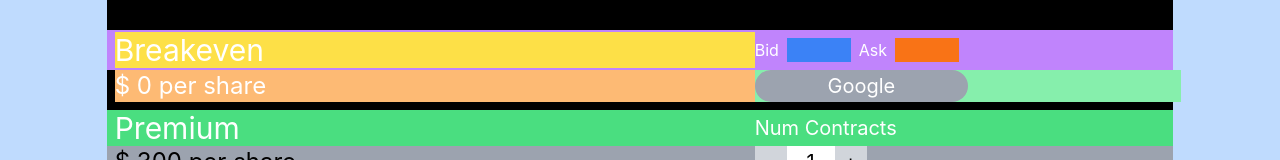
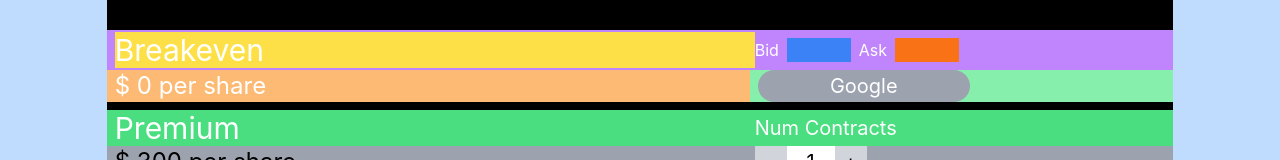
Before and after one commit to Jtog123/Options-Break-Even-Calculator, a React (Create React App) app in the folder client/options-calc/: page / in a window 1280 px wide. Shown: the part 306-466 px from the top of the page. Built offline with nearby package versions, Linux system fonts and the light colour scheme; no server answers.

Commit message:
layout fixes

```diff
--- a/client/options-calc/src/MainPage.js
+++ b/client/options-calc/src/MainPage.js
@@ -342,7 +342,7 @@ function MainPage() {
                     </div>
                 </div>
 
-                <div className="stock-info mt-4 text-black w-full bg-blue-300 min-h-14 flex space-x-10">
+                <div className="stock-info mt-4 text-black w-full bg-blue-300 min-h-14 flex space-x-4 md:space-x-10">
                     <div className="ticker-stock-info bg-red-300">
                         <h1 className="text-2xl ml-2">
                             {ticker}
@@ -493,12 +493,12 @@ function MainPage() {
 
                 </div>
 
-                <div className="price-box contracts text-white bg-orange-300 flex items-center ml-2 w-full  ">
-                    <h1 className=' breakeven-box text-2xl w-1/2 md:w-3/5 '>
+                <div className="price-box contracts text-white bg-orange-300 flex items-center  w-full  ">
+                    <h1 className=' breakeven-box text-2xl w-1/2 md:w-3/5 ml-2 '>
                         {` $ ${breakevenPrice} per share`}
                     </h1>
                     <div className="button-box bg-green-300 w-1/2 md:w-2/5 flex items-center justify-center md:justify-start">
-                        <button className='bg-gray-400 rounded-full text-xl w-24 md:w-1/2 h-8 '> Google</button>
+                        <button className='bg-gray-400 rounded-full text-xl w-24 md:w-1/2 h-8 ml-2 '> Google</button>
                     </div>
 
 
@@ -513,7 +513,7 @@ function MainPage() {
                 </div>
                 <div className="num-contracts-box flex  bg-gray-400">
                     <h2 className='w-1/2 ml-2 text-2xl md:w-3/5'>{` $ ${300} per share`}</h2>
-                    <div className="number-box flex  ">
+                    <div className="number-box flex">
                             <button
                                 className='text-xl bg-gray-300 w-8 h-8 text-center'
                                 onClick={handleDecrementClick}
```
